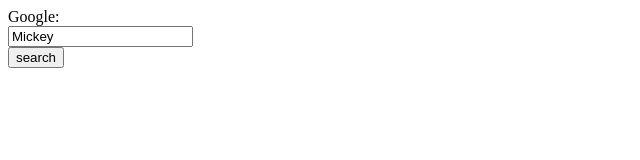
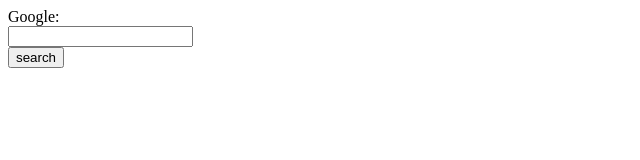
Before and after one commit to lorenzo38/google-homepage, a plain HTML site: page index.html in a window 1280 px wide. Shown: the full height of the page, 0-640 px from the left. Drawn offline with Linux system fonts and the light colour scheme.

Commit message:
Update index.html

```diff
--- a/index.html
+++ b/index.html
@@ -10,7 +10,7 @@
     <div class="google-form">
     <form >
       Google:<br>
-        <input type="text" name="firstname" value="Mickey">
+        <input type="text" name="firstname" value=" ">
         <br>
          <input type="submit" value="search">
       </form>
```
